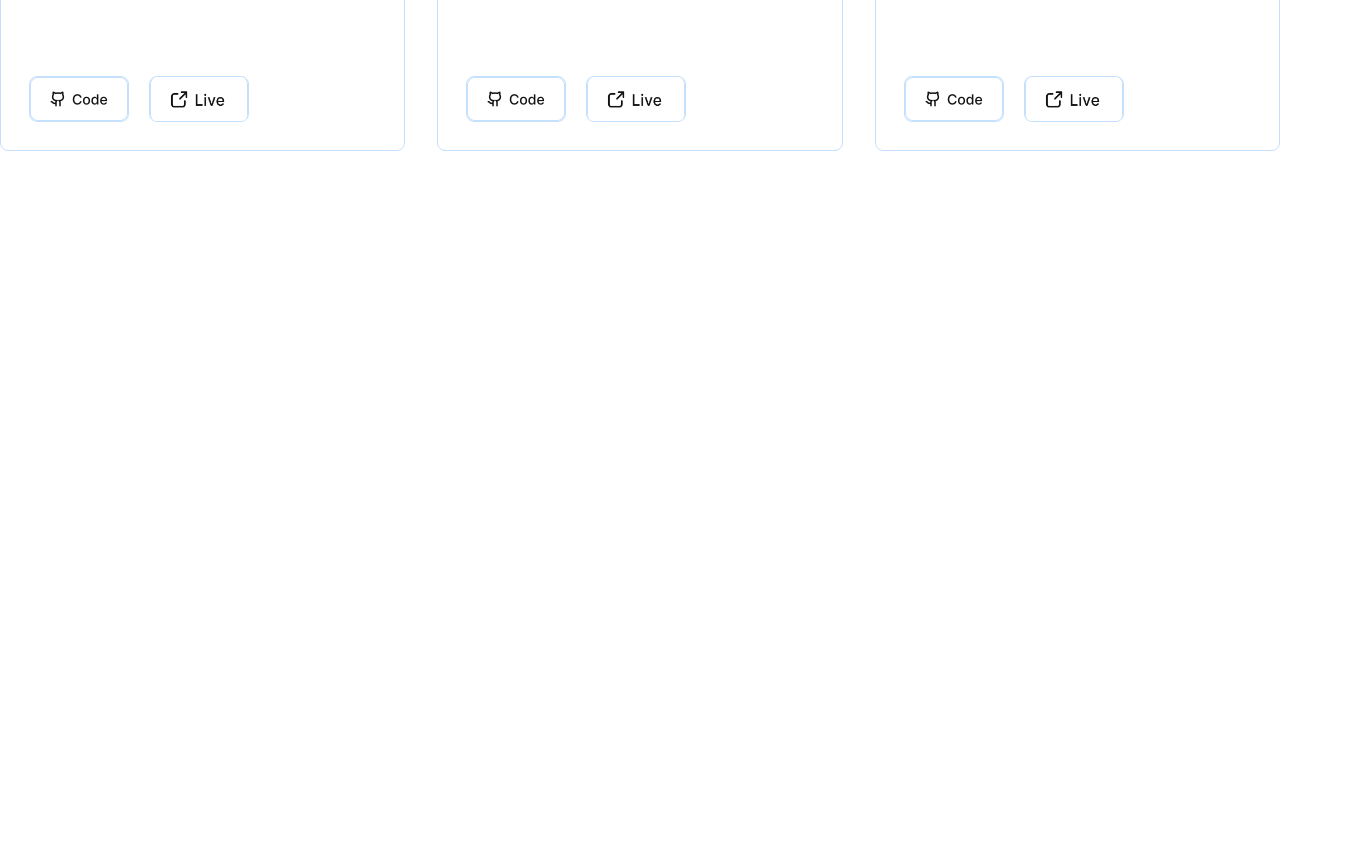
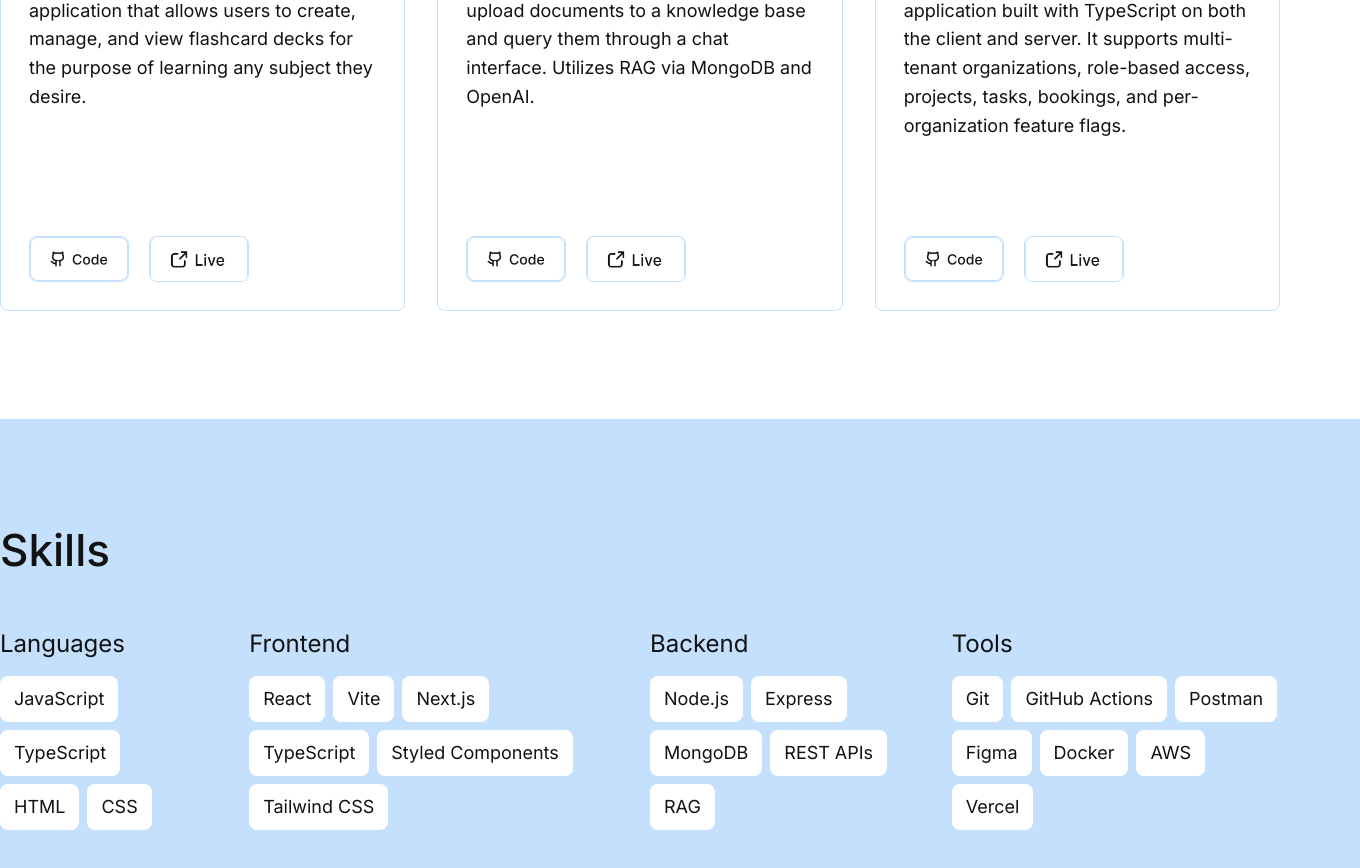
Before and after one commit to Luke-Bowman-dev/portfolio, a React (Vite) app: page / in a window 1280 px wide. Shown: the part 1254-2122 px from the top of the page, 1360 px wide, since content can reach past the window. Before the commit the page ends 1421 px from the top, so only its background shows below. Built offline with nearby package versions, Linux system fonts and the light colour scheme.

Commit message:
Feat: Added skills section and updated styles

```diff
--- a/package.json
+++ b/package.json
@@ -12,6 +12,7 @@
     "format:check": "prettier --check ."
   },
   "dependencies": {
+    "@fontsource/inter": "^5.3.0",
     "react": "^19.3.1",
     "react-dom": "^19.3.1"
   },
--- a/src/components/App/App.tsx
+++ b/src/components/App/App.tsx
@@ -2,6 +2,7 @@ import "./App.css";
 import { Header } from "../Header/Header.tsx";
 import { Hero } from "../Hero/Hero.tsx";
 import { Projects } from "../Projects/Projects.tsx";
+import { Skills } from "../Skills/Skills.tsx";
 
 export default function App() {
   return (
@@ -9,6 +10,7 @@ export default function App() {
       <Header />
       <Hero />
       <Projects />
+      <Skills />
     </div>
   );
 }
--- a/src/components/Header/Header.css
+++ b/src/components/Header/Header.css
@@ -2,7 +2,7 @@
   display: flex;
   height: 75px;
   width: 100%;
-  max-width: 1280px;
+  max-width: 1440px;
   flex-direction: row;
   justify-content: space-between;
   align-items: center;
--- a/src/components/Hero/Hero.css
+++ b/src/components/Hero/Hero.css
@@ -9,6 +9,7 @@
   align-items: center;
   flex-direction: column;
   color: var(--color-text-primary);
+  padding: 80px;
 }
 
 .hero__content {
--- a/src/components/ProjectCard/ProjectCard.css
+++ b/src/components/ProjectCard/ProjectCard.css
@@ -1,6 +1,5 @@
 .project-card {
   height: 592px;
-  width: 100%;
   flex: 1;
   display: flex;
   flex-direction: column;
--- a/src/components/Projects/Projects.css
+++ b/src/components/Projects/Projects.css
@@ -3,6 +3,7 @@
   flex-direction: column;
   gap: 20px;
   width: 100%;
+  max-width: 1440px;
   margin: 0 auto;
 }
 
--- /dev/null
+++ b/src/components/Skills/Skills.css
@@ -0,0 +1,58 @@
+.skills {
+  display: flex;
+  flex-direction: column;
+  justify-content: center;
+  width: 100%;
+  max-width: 1440px;
+  margin: 0;
+  margin-top: 92px;
+  padding: 80px;
+  background-color: var(--color-bg-secondary);
+}
+
+.skills__title {
+  font-family: Inter;
+  font-weight: 500;
+  font-size: 44px;
+  margin-bottom: 40px;
+}
+
+.skills__list {
+  display: flex;
+  justify-content: space-between;
+  list-style: none;
+  padding: 0px;
+  margin: 0px;
+  gap: 52px;
+}
+
+.skills__list__group__title {
+  font-family: Inter;
+  font-weight: 400;
+  font-size: 24px;
+  margin-bottom: 20px;
+}
+
+.skills__list__group__items {
+  display: flex;
+  flex-wrap: wrap;
+  list-style: none;
+  padding: 0px;
+  margin: 0px;
+  gap: 8px;
+}
+
+.skills__list__group__item {
+  box-sizing: border-box;
+  border-radius: 8px;
+  background-color: #ffffff;
+  font-family: Inter;
+  font-weight: 400;
+  font-size: 18px;
+  height: 46px;
+  padding: 8px 14px;
+  display: flex;
+  justify-content: center;
+  align-items: center;
+  text-align: center;
+}
--- /dev/null
+++ b/src/components/Skills/Skills.tsx
@@ -0,0 +1,24 @@
+import "./Skills.css";
+import { skills } from "../../data/skills";
+
+export function Skills() {
+  return (
+    <div className="skills">
+      <h1 className="skills__title">Skills</h1>
+      <ul className="skills__list">
+        {skills.map((group) => (
+          <li className="skills__list__group" key={group.category}>
+            <h2 className="skills__list__group__title">{group.category}</h2>
+            <ul className="skills__list__group__items">
+              {group.items.map((item) => (
+                <li className="skills__list__group__item" key={item}>
+                  {item}
+                </li>
+              ))}
+            </ul>
+          </li>
+        ))}
+      </ul>
+    </div>
+  );
+}
--- a/src/data/projects.ts
+++ b/src/data/projects.ts
@@ -1,16 +1,18 @@
 import type { Project } from "../types";
 import meshAiImage from "../assets/meshAi.png";
 import workspaceImage from "../assets/WorkspaceHub.png";
-import portfolioImage from "../assets/Portfolio.png";
+import flashcardImage from "../assets/flashcard.png";
 
 export const projects: Project[] = [
   {
-    id: "portfolio",
-    name: "Portfolio",
-    description: ["This is my personal website."],
-    githubUrl: "#",
-    liveUrl: "#",
-    image: portfolioImage,
+    id: "flashcard",
+    name: "Flash Cards",
+    description: [
+      "Flash Cards is a dynamic web application that allows users to create, manage, and view flashcard decks for the purpose of learning any subject they desire.",
+    ],
+    githubUrl: "https://github.com/Luke-Bowman-dev/ai-se_project_flashcards",
+    liveUrl: "https://luke-bowman-dev.github.io/ai-se_project_flashcards/",
+    image: flashcardImage,
   },
   {
     id: "meshAi",
--- a/src/data/skills.ts
+++ b/src/data/skills.ts
@@ -9,6 +9,7 @@ export const skills: SkillGroup[] = [
     category: "Frontend",
     items: [
       "React",
+      "Vite",
       "Next.js",
       "TypeScript",
       "Styled Components",
@@ -18,10 +19,18 @@ export const skills: SkillGroup[] = [
 
   {
     category: "Backend",
-    items: ["Node.js", "Express.js", "MongoDB"],
+    items: ["Node.js", "Express", "MongoDB", "REST APIs", "RAG"],
   },
   {
     category: "Tools",
-    items: ["Git", "GitHub", "Postman"],
+    items: [
+      "Git",
+      "GitHub Actions",
+      "Postman",
+      "Figma",
+      "Docker",
+      "AWS",
+      "Vercel",
+    ],
   },
 ];
--- a/src/main.tsx
+++ b/src/main.tsx
@@ -1,5 +1,9 @@
 import { StrictMode } from "react";
 import { createRoot } from "react-dom/client";
+import "@fontsource/inter/400.css";
+import "@fontsource/inter/500.css";
+import "@fontsource/inter/700.css";
+
 import "./index.css";
 import App from "./components/App/App";
 
```
Also changed, not shown: src/assets/flashcard.png (added), 1 other file (tests, documents, lock files or other folders).
